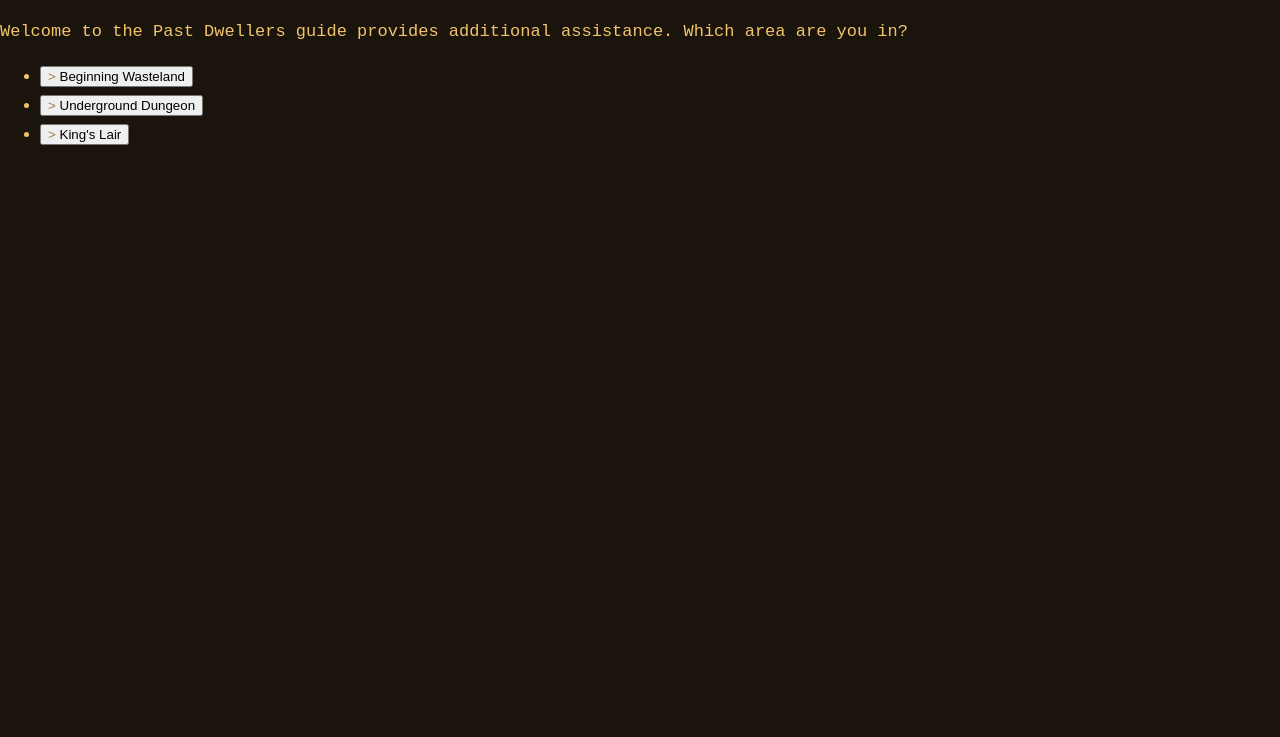
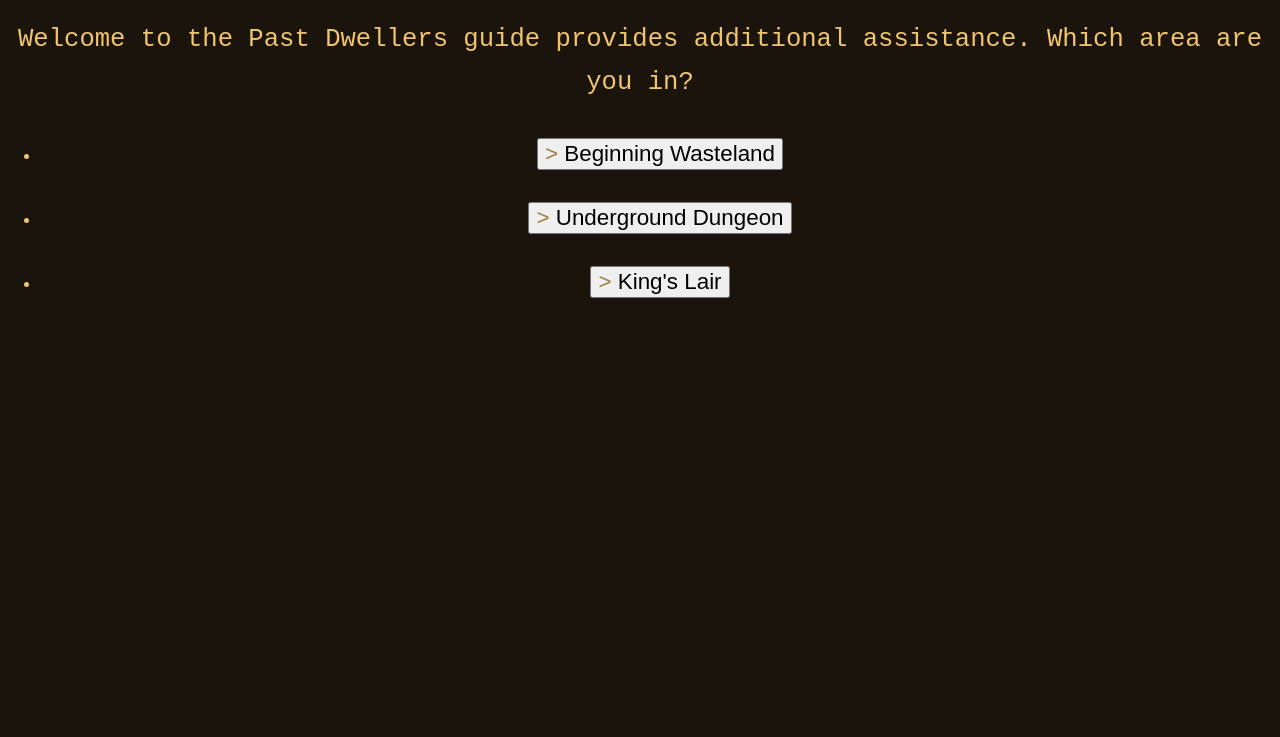
Before and after one commit to GrowSquid/Past-Guide, a website: page src/index.html in a window 1280 px wide. Shown: the part 63-800 px from the top of the page. Drawn offline with Linux system fonts and the light colour scheme.

Commit message:
Changed the size and location of the buttons

```diff
--- a/src/index.html
+++ b/src/index.html
@@ -7,8 +7,11 @@
         background: #1b140c;
         color: #f0c46c;
         font: 17px/1.7 monospace;
+        text-align: center;
     }
-        button::before { content: "> "; color: #a08040; }
+    #text { font-size: 1.6rem; }
+    button { font-size: 1.4rem; margin: 1rem 0; }
+    button::before { content: "> "; color: #a08040; }
     button:hover { background: #35260f; color: #ffe5a8; }
 </style>
 
@@ -18,6 +21,7 @@
 <h1 id="title"></h1>
 <div id="text"></div>
 <ul id="options"></ul>
+
 </main>
 
 <script>
```
